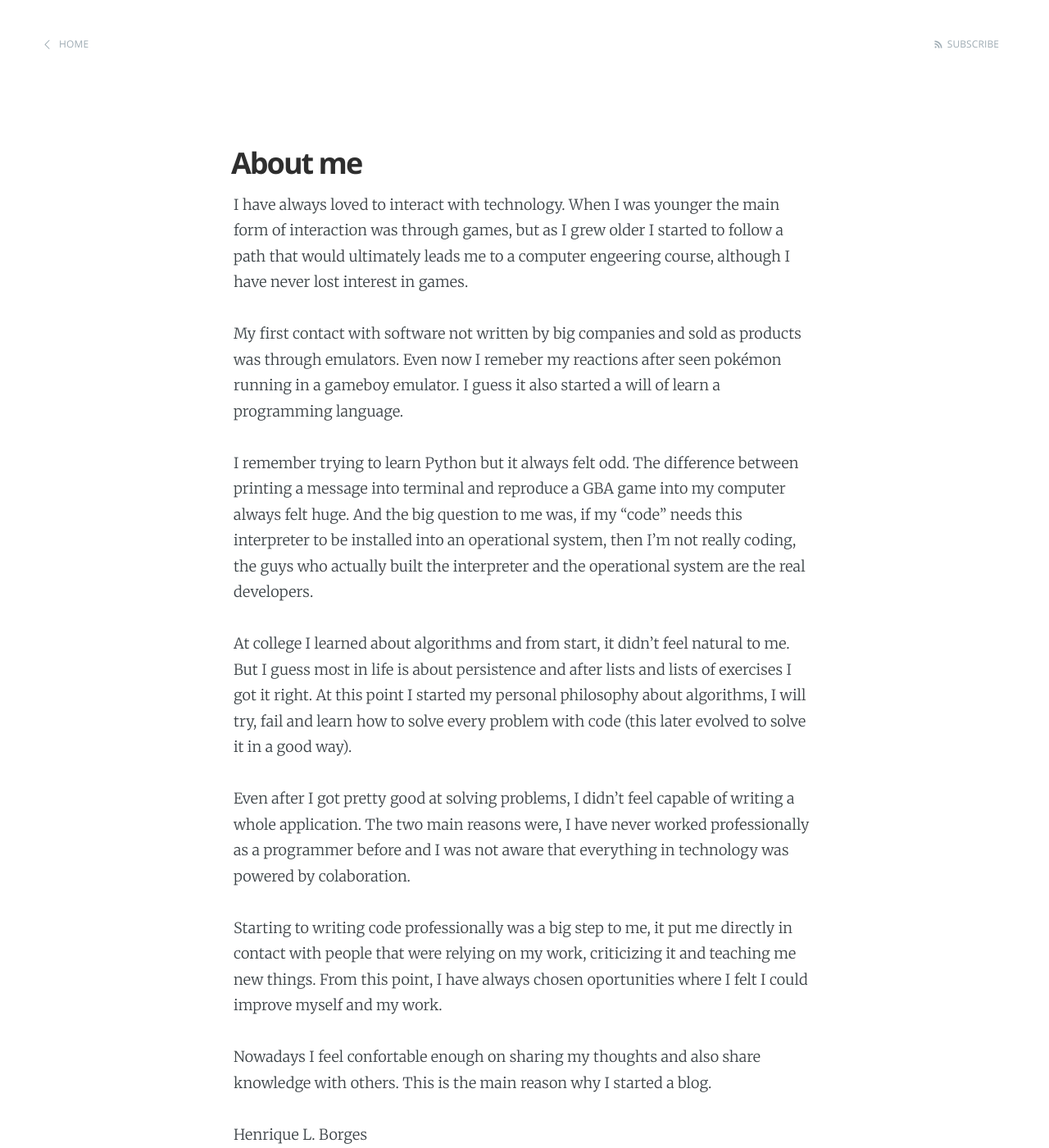
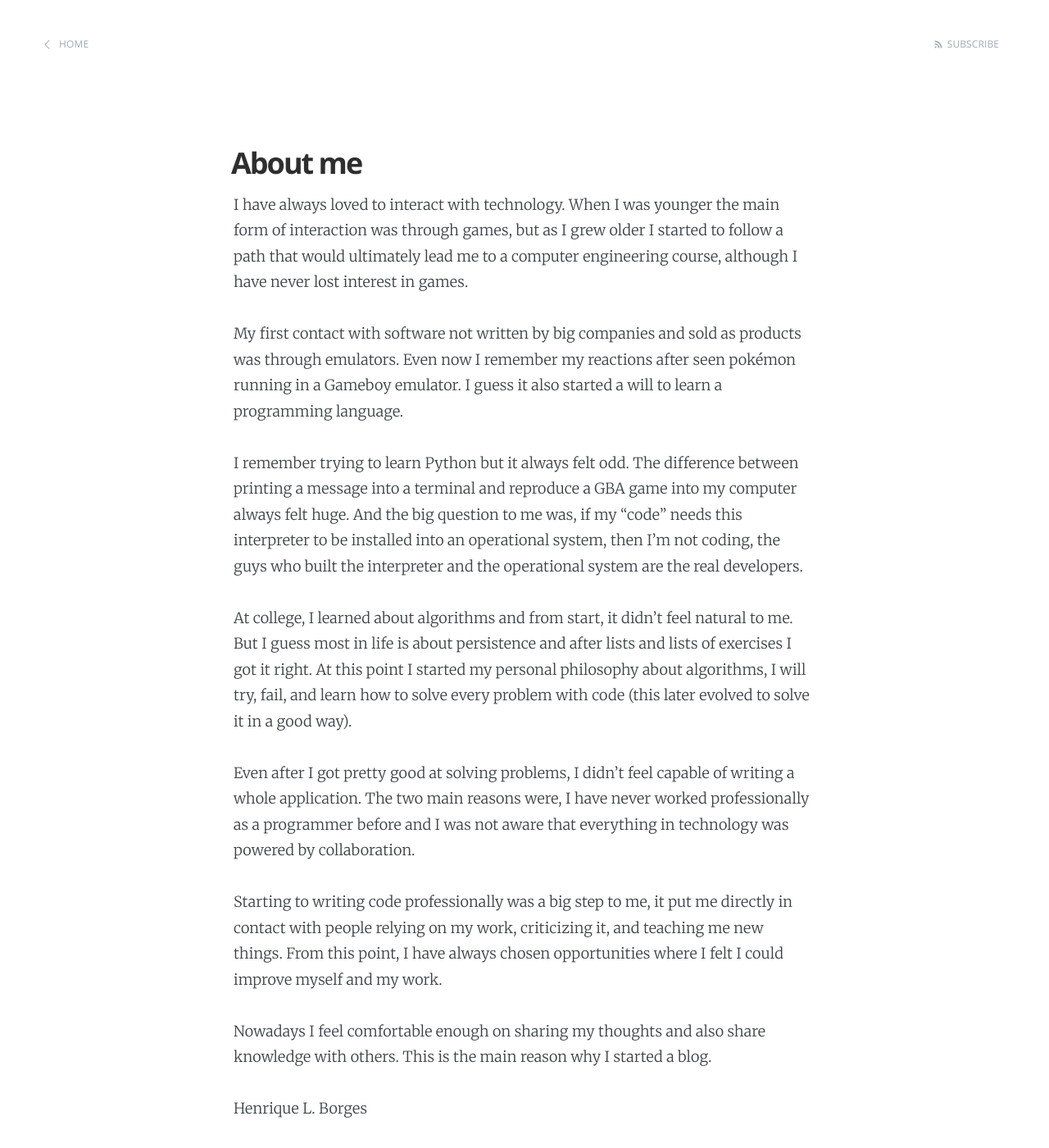
Before and after one commit to HenriqueLBorges/henriquelborges.github.io, a Jekyll site: the page built from about.md, in a window 1280 px wide and 1400 px high. Shown: the whole window at 82% size. Built offline with Jekyll 4.4.1, drawn with Linux system fonts in a browser that asks for light colours.

Commit message:
Fix on about

```diff
--- a/about.md
+++ b/about.md
@@ -3,18 +3,18 @@ layout: page
 title: About me
 ---
 
-I have always loved to interact with technology. When I was younger the main form of interaction was through games, but as I grew older I started to follow a path that would ultimately leads me to a computer engeering course, although I have never lost interest in games.
+I have always loved to interact with technology. When I was younger the main form of interaction was through games, but as I grew older I started to follow a path that would ultimately lead me to a computer engineering course, although I have never lost interest in games.
 
-My first contact with software not written by big companies and sold as products was through emulators. Even now I remeber my reactions after seen pokémon running in a gameboy emulator. I guess it also started a will of learn a programming language.
+My first contact with software not written by big companies and sold as products was through emulators. Even now I remember my reactions after seen pokémon running in a Gameboy emulator. I guess it also started a will to learn a programming language.
 
-I remember trying to learn Python but it always felt odd. The difference between printing a message into terminal and reproduce a GBA game into my computer always felt huge. And the big question to me was, if my "code" needs this interpreter to be installed into an operational system, then I'm not really coding, the guys who actually built the interpreter and the operational system are the real developers.
+I remember trying to learn Python but it always felt odd. The difference between printing a message into a terminal and reproduce a GBA game into my computer always felt huge. And the big question to me was, if my “code” needs this interpreter to be installed into an operational system, then I’m not coding, the guys who built the interpreter and the operational system are the real developers.
 
-At college I learned about algorithms and from start, it didn't feel natural to me. But I guess most in life is about persistence and after lists and lists of exercises I got it right. At this point I started my personal philosophy about algorithms, I will try, fail and learn how to solve every problem with code (this later evolved to solve it in a good way).
+At college, I learned about algorithms and from start, it didn’t feel natural to me. But I guess most in life is about persistence and after lists and lists of exercises I got it right. At this point I started my personal philosophy about algorithms, I will try, fail, and learn how to solve every problem with code (this later evolved to solve it in a good way).
 
-Even after I got pretty good at solving problems, I didn't feel capable of writing a whole application. The two main reasons were, I have never worked professionally as a programmer before and I was not aware that everything in technology was powered by colaboration.
+Even after I got pretty good at solving problems, I didn’t feel capable of writing a whole application. The two main reasons were, I have never worked professionally as a programmer before and I was not aware that everything in technology was powered by collaboration.
 
-Starting to writing code professionally was a big step to me, it put me directly in contact with people that were relying on my work, criticizing it and teaching me new things. From this point, I have always chosen oportunities where I felt I could improve myself and my work.
+Starting to writing code professionally was a big step to me, it put me directly in contact with people relying on my work, criticizing it, and teaching me new things. From this point, I have always chosen opportunities where I felt I could improve myself and my work.
 
-Nowadays I feel confortable enough on sharing my thoughts and also share knowledge with others. This is the main reason why I started a blog.
+Nowadays I feel comfortable enough on sharing my thoughts and also share knowledge with others. This is the main reason why I started a blog.
 
 Henrique L. Borges
```
